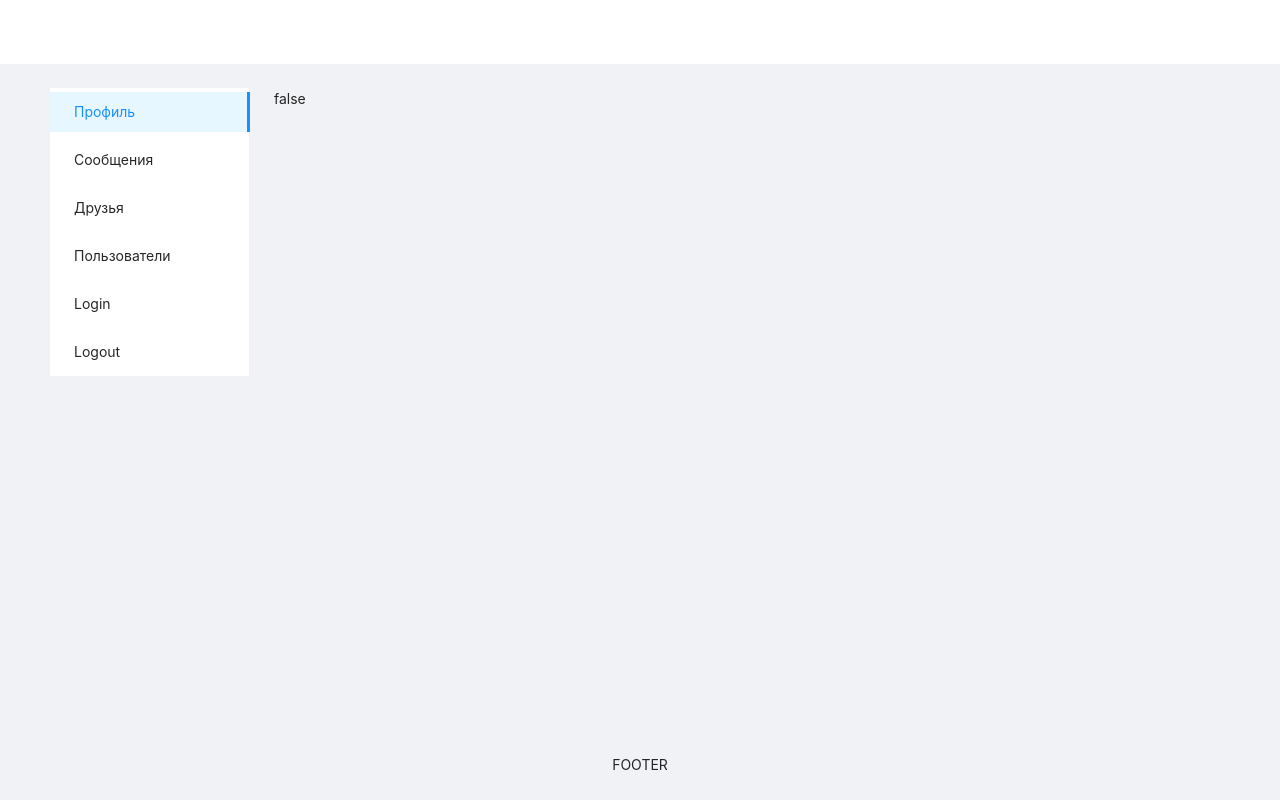
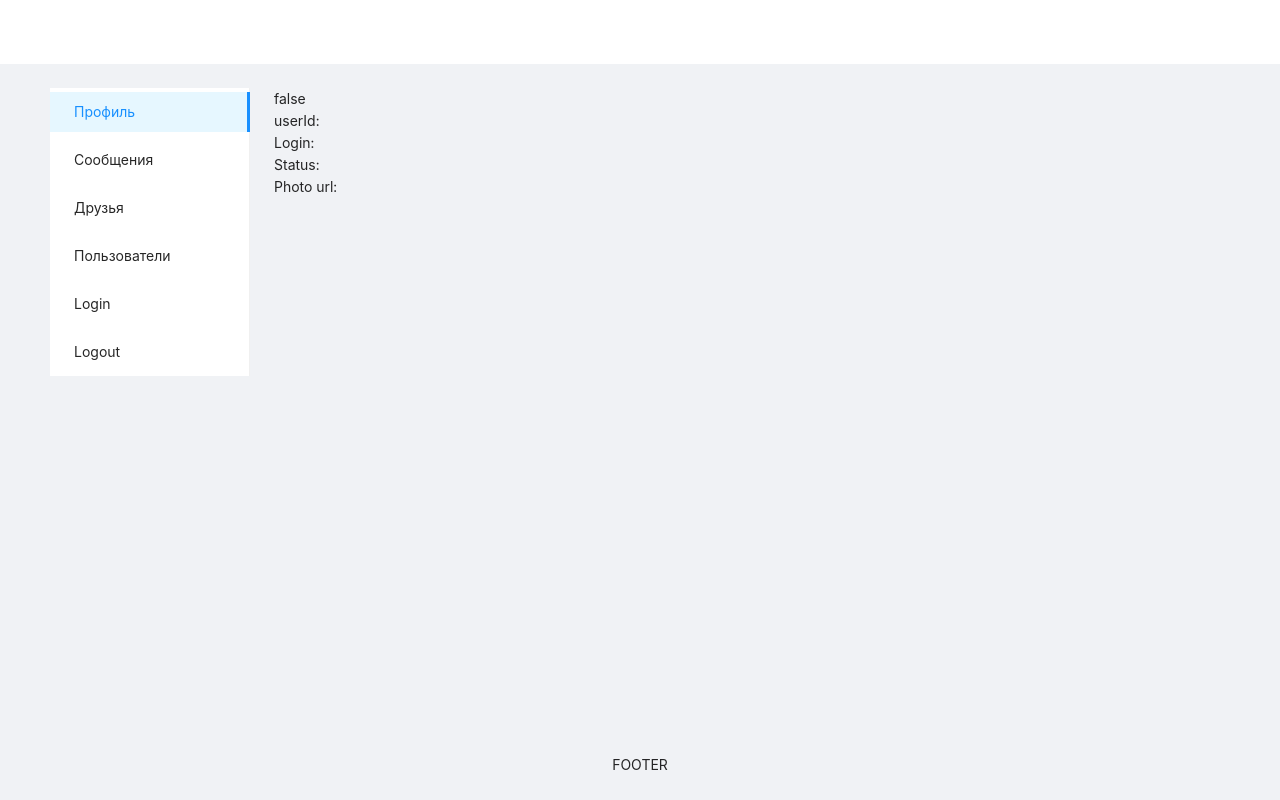
Before and after one commit to asuroedov/sn, a React (Create React App) app: page /profile/1 in a window 1280 px wide. Built offline with nearby package versions, Linux system fonts and the light colour scheme; no server answers.

Commit message:
profilePage render some info from reducer

```diff
--- a/src/App.tsx
+++ b/src/App.tsx
@@ -52,7 +52,7 @@ function App() {
                     <Content style={{padding: '0 24px', minHeight: 280}}>
 
                         <Route path='/login' render={() => <Login/>}/>
-                        <Route path='/profile' render={() => <ProfilePage/>}/>
+                        <Route path='/profile/:userId?' render={() => <ProfilePage/>}/>
 
 
                     </Content>
--- a/src/api/api.ts
+++ b/src/api/api.ts
@@ -7,6 +7,7 @@ export const instance = axios.create({
 */
 
 export const BASE_URL = 'http://localhost:5000'
+//export const BASE_URL = 'http://a.suroedov.fvds.ru:5000'
 export enum ResponseCodes{
     Success= 0,
     Error = 1
@@ -14,3 +15,8 @@ export enum ResponseCodes{
 
 export let TOKEN = null as string | null
 export const setTOKEN = (token: string) => (TOKEN = token)
+
+
+
+// @ts-ignore
+window.TOKEN = () => TOKEN
--- a/src/components/profile/profilePage.tsx
+++ b/src/components/profile/profilePage.tsx
@@ -1,19 +1,41 @@
-import React from "react";
-import {useSelector} from "react-redux";
+import React, {useEffect} from "react";
+import {useDispatch, useSelector} from "react-redux";
+import {useHistory, useParams} from "react-router-dom";
 import {AppStateType} from "../../data/store";
+import {getProfileInfoTC} from "../../data/profile-reducer";
 
 
 const ProfilePage: React.FC = () => {
 
-    const userId = useSelector((state: AppStateType) => state.auth.userId)
+    const dispatch = useDispatch()
+    const history = useHistory()
+    const params = useParams<{ userId: string | undefined }>()
+    const currentUserId = useSelector((state: AppStateType) => state.auth.userId)
+    let pageUserId = null
+
+    useEffect(() => {
+        pageUserId = params.userId ? +params.userId : currentUserId
+        if (!pageUserId) {
+            history.push('/login')
+        } else {
+            dispatch(getProfileInfoTC(pageUserId))
+        }
+
+    }, [])
+
     const isAuth = useSelector((state: AppStateType) => state.auth.isAuth)
-    const login = useSelector((state: AppStateType) => state.auth.login)
+    const userId = useSelector((state: AppStateType) => state.profile.userId)
+    const login = useSelector((state: AppStateType) => state.profile.login)
+    const status = useSelector((state: AppStateType) => state.profile.status)
+    const photoUrl = useSelector((state: AppStateType) => state.profile.photoUrl)
 
-    return(
+    return (
         <div>
-            <div>{userId}</div>
             <div>{String(isAuth)}</div>
-            <div>{login}</div>
+            <div>userId: {userId}</div>
+            <div>Login: {login}</div>
+            <div>Status: {status}</div>
+            <div>Photo url: {photoUrl}</div>
         </div>
     )
 }
--- a/src/data/auth-reducer.ts
+++ b/src/data/auth-reducer.ts
@@ -1,6 +1,6 @@
 import {CommonThunkType, InferActionsTypes} from "./store";
 import {AuthAPI} from "../api/auth";
-import {ResponseCodes} from "../api/api";
+import {ResponseCodes, setTOKEN} from "../api/api";
 
 const initialState = {
     userId: null as null | number,
@@ -39,6 +39,7 @@ export const loginTC = (login: string, password: string): CommonThunkType<Action
         if (response.data.resultCode === ResponseCodes.Success) {
             dispatch(actions.setAuthDate({userId: response.data.data.userId, login: response.data.data.login, token: response.data.data.token,  isAuth: true}))
             localStorage.setItem('token', response.data.data.token)
+            setTOKEN(response.data.data.token)
         }
     }
 }
@@ -58,6 +59,7 @@ export const logoutTC = (): CommonThunkType<ActionsType> => {
         //if (response.data.resultCode === ResponseCodes.Success) {
             dispatch(actions.setAuthDate({userId: null, login: null, token: null,  isAuth: false}))
             localStorage.removeItem('token')
+            setTOKEN('')
         //}
     }
 }
--- a/src/data/store.ts
+++ b/src/data/store.ts
@@ -2,10 +2,12 @@ import {Action, applyMiddleware, combineReducers, compose, createStore} from "re
 import authReducer from "./auth-reducer";
 import middleware, {ThunkAction} from 'redux-thunk'
 import initReducer from "./init-reducer";
+import profileReducer from "./profile-reducer";
 
 const globalReducer = combineReducers({
     auth: authReducer,
-    init: initReducer
+    init: initReducer,
+    profile: profileReducer
 });
 
 
--- /dev/null
+++ b/src/types.ts
@@ -0,0 +1,4 @@
+export type ProfilePostType = {
+    date: Date,
+    message: string
+}
```
